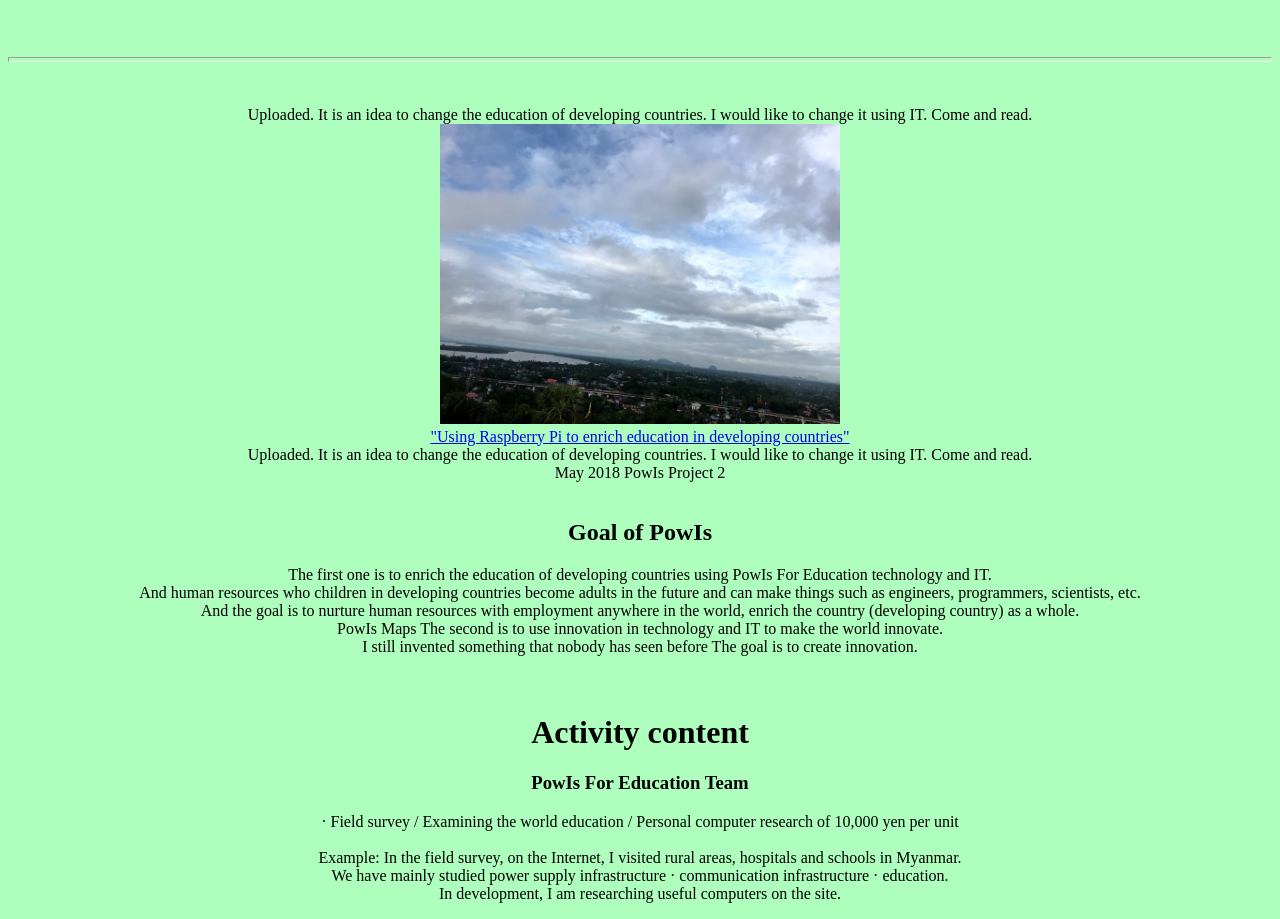
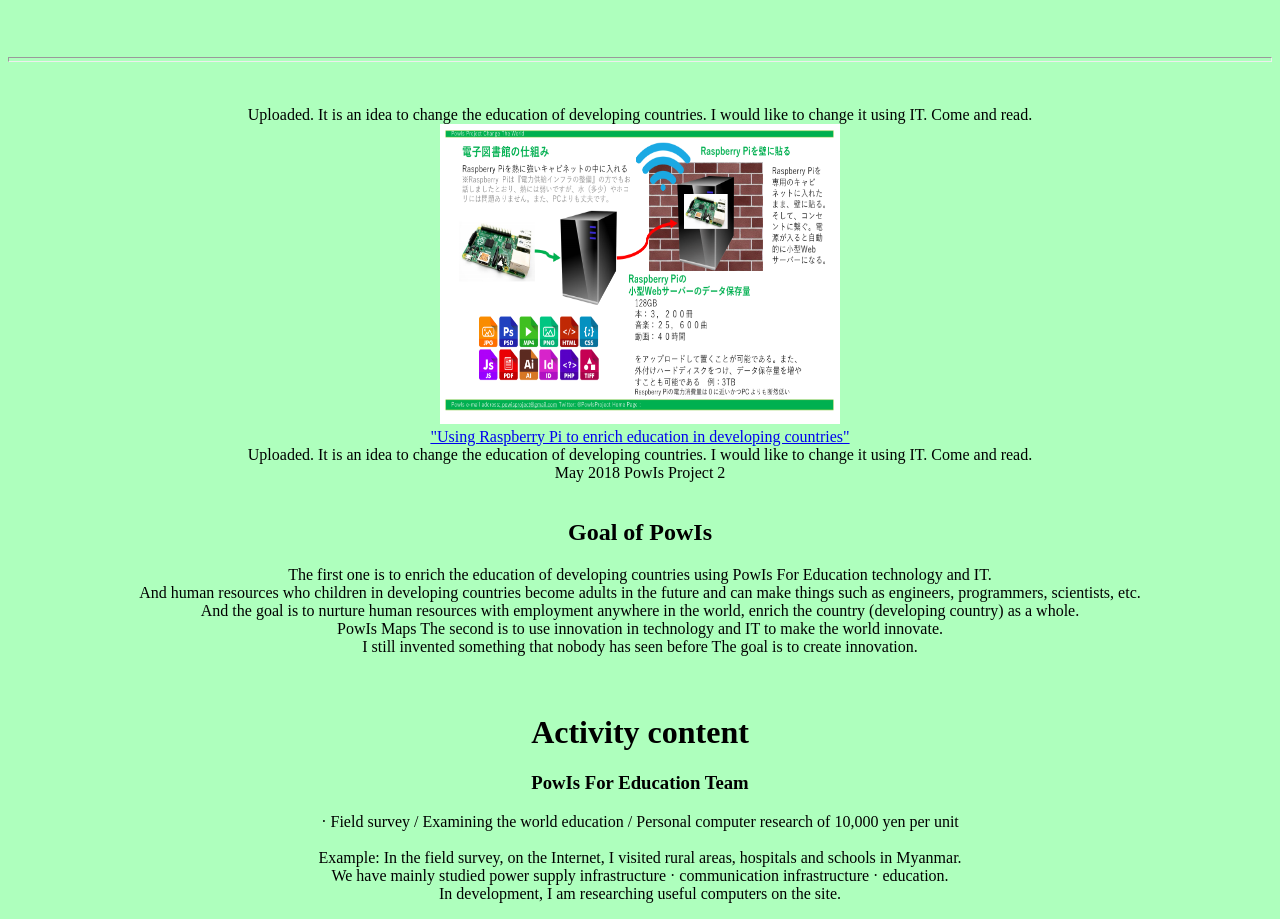
Before and after one commit to powisx/powisx.github.io, a plain HTML site: page index.html in a window 1280 px wide. Shown: the part 1020-1939 px from the top of the page. Drawn offline with Linux system fonts and the light colour scheme.

Commit message:
Update index.html

```diff
--- a/index.html
+++ b/index.html
@@ -32,7 +32,7 @@ E-Mail: powisproject ** @ ** gmail.com <br><br>
   <br>
   <hr size="5"><br><br>
   Uploaded. It is an idea to change the education of developing countries. I would like to change it using IT. Come and read. <br>
-  <img src = "12.jpg" alt = "Sample" width = "400" height = "300"> <br>
+  <img src = "14.jpg" alt = "Sample" width = "400" height = "300"> <br>
   <a href="https://drive.google.com/open?id=1UBFBUgbnow_soDiomQs5pPqUjqaQiTfU">"Using Raspberry Pi to enrich education in developing countries"</a><br>
   Uploaded. It is an idea to change the education of developing countries. I would like to change it using IT. Come and read. <br>
   May 2018 PowIs Project 2 <br>
```
